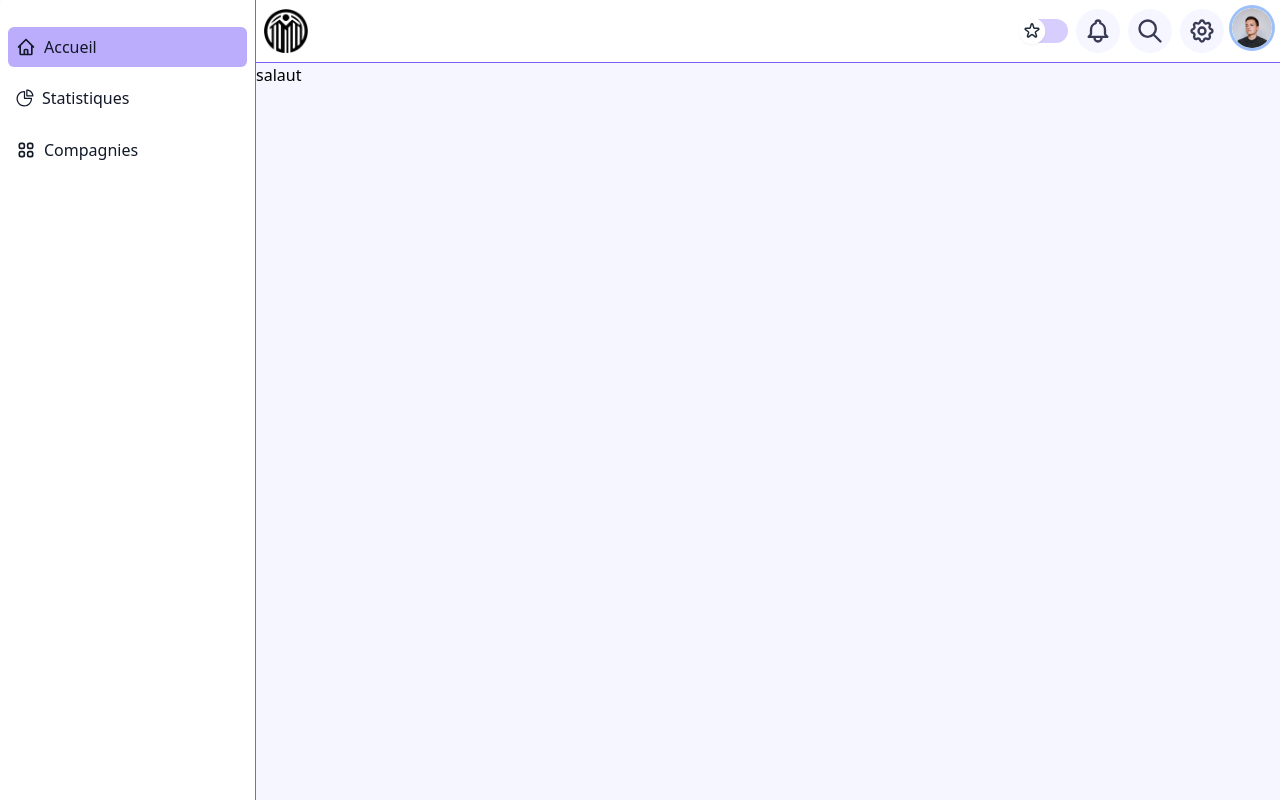
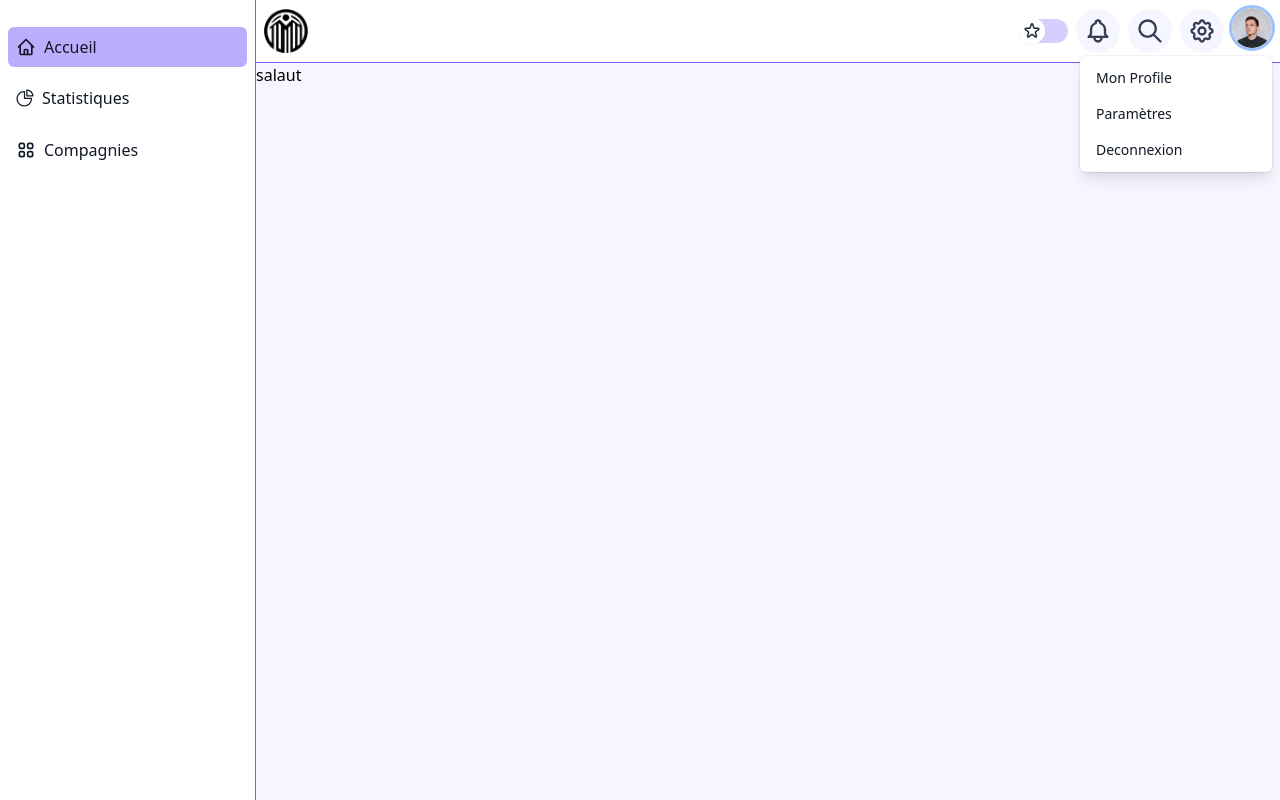
Before and after one commit to isaacmayela/Invoice-app, a React (Vite) app: page /home in a window 1280 px wide. Both pictures are taken after a click on the button "User menu". Built offline with nearby package versions, Linux system fonts and the light colour scheme.

Commit message:
feat: profile submenu integration

```diff
--- a/src/components/Header.jsx
+++ b/src/components/Header.jsx
@@ -22,25 +22,37 @@ function Header() {
 
     const [isMobileSubMenuOpen, setIsMobileSubMenuOpen] = useState(false)
     const [isMobileMainMenuOpen, setIsMobileMainMenuOpen] = useState(false)
+    const [isUserMenu, setiIsUserMenu] = useState(false)
+    const [isUserMobileMenu, setiIsUserMobileMenu] = useState(false)
 
     function onMobileMenuOpen() {
         setIsMobileMainMenuOpen(false)
+        setiIsUserMobileMenu(false)
         setIsMobileSubMenuOpen(!isMobileSubMenuOpen);
     }
 
     function onMobileMainOpen() {
         setIsMobileSubMenuOpen(false)
+        setiIsUserMobileMenu(false)
         setIsMobileMainMenuOpen(!isMobileMainMenuOpen);
+    }
+
+    function onUserMenuOpen() {
+        setiIsUserMenu(!isUserMenu)
+    }
+
+    function onUserMobileMenuOpen() {
+        setiIsUserMobileMenu(!isUserMobileMenu)
     }
 
     return (
         <>
-            <header className="relative bg-[#fff] dark:bg-[#141625]">{/* #141625 dark*/}
+            <header className="relative bg-[#fff] dark:bg-[#141625]">
                 <div className="flex items-center justify-between p-2 border-b border-b-[#7b5df9]">
                     <button
                         onClick={onMobileMainOpen}
                         className="p-1 transition-colors duration-200 rounded-md text-[#383b53] bg-[#f5f6ff] hover:text-[#26293f] hover:bg-[#e8e9f3] md:hidden focus:outline-none focus:ring dark:text-[rgba(123,93,249,1)] dark:bg-[#26293f] dark:hover:text-gray-100 dark:hover:bg-[rgba(123,93,249,0.5)]"
-                    > {/* text-[rgba(123,93,249,1)]  bg-[#26293f] hover:text-grayhover:bg-[rgba(123,93,249,0.5)]-100  dark*/}
+                    >
                         <span className="sr-only">Open main manu</span>
                         <span aria-hidden="true">
                             <LinesIcon/>
@@ -60,15 +72,14 @@ function Header() {
                     </button>
                     <nav className="hidden space-x-2 md:flex md:items-center">
                         <button className="relative focus:outline-none" onClick={toggleTheme}>
-                            <div className="w-12 h-6 transition rounded-full outline-none bg-[rgba(123,93,249,0.3)] dark:bg-[rgba(123,93,249,1)]"></div> {/* bg-[rgba(123,93,249,1)]  dark*/}
-                            <div className="absolute top-0 left-0 inline-flex items-center justify-center w-6 h-6 transition-all duration-150 transform scale-110 rounded-full shadow-sm translate-x-0 dark:translate-x-6 text-gray-800 bg-[#fff] dark:bg-[#343749] dark:text-gray-100"> {/* bg-[#343749]  text-gray-100 dark*/}
+                            <div className="w-12 h-6 transition rounded-full outline-none bg-[rgba(123,93,249,0.3)] dark:bg-[rgba(123,93,249,1)]"></div>
+                            <div className="absolute top-0 left-0 inline-flex items-center justify-center w-6 h-6 transition-all duration-150 transform scale-110 rounded-full shadow-sm translate-x-0 dark:translate-x-6 text-gray-800 bg-[#fff] dark:bg-[#343749] dark:text-gray-100">
                                 {
                                     darkMode ?
                                     <MoonIcon/>
                                     :<SunIcon/>
                                 }
 
-                                {/* <SunIcon/> */}
                             </div>
                         </button>
                         <button
@@ -88,6 +99,7 @@ function Header() {
                         </button>
                         <div className="relative">
                             <button
+                                onClick={onUserMenuOpen}
                                 type="button"
                                 className="transition-opacity duration-200 rounded-full dark:opacity-75 dark:hover:opacity-100 focus:outline-none focus:ring dark:focus:opacity-100"
                             >
@@ -95,23 +107,19 @@ function Header() {
                                 <img className="w-10 h-10 rounded-full" src={userIcon} alt="user icon" />
                             </button>
 
-                            {/* <div
-                                class="absolute right-0 w-48 py-1 bg-[#343749] rounded-md shadow-lg top-12 ring-1 ring-black ring-opacity-5 focus:outline-none"
+                            <div
+                                className={`absolute right-0 w-48 py-1 bg-[#fff] dark:bg-[#343749] rounded-md shadow-lg top-12 ring-1 ring-black ring-opacity-5 focus:outline-none ${isUserMenu ? 'block' : 'hidden'}`}
                             >
-                                <a
-                                href="#"
-                                role="menuitem"
-                                class="block px-4 py-2 text-sm text-gray-100 transition-colors hover:bg-gray-100 dark:text-light dark:hover:bg-primary"
-                                >
-                                Your Profile
-                                </a>
-                                <a href="#" role="menuitem" class="block px-4 py-2 text-sm text-gray-100 transition-colors hover:bg-gray-100 dark:text-light dark:hover:bg-primary">
-                                    Settings
-                                </a>
-                                <a href="#" role="menuitem" class="block px-4 py-2 text-sm text-gray-100 transition-colors hover:bg-gray-100 dark:text-light dark:hover:bg-primary">
-                                    Logout
-                                </a>
-                            </div> */}
+                                <Link to={"#"} className="block px-4 py-2 text-sm text-gray-900 dark:text-gray-100 transition-colors hover:bg-gray-100 dark:text-light dark:hover:bg-[rgba(123,93,249,0.5)]">
+                                    Mon Profile
+                                </Link>
+                                <Link to={"#"} className="block px-4 py-2 text-sm text-gray-900 dark:text-gray-100 transition-colors hover:bg-gray-100 dark:text-light dark:hover:bg-[rgba(123,93,249,0.5)]">
+                                    Paramètres
+                                </Link>
+                                <Link to={"#"} className="block px-4 py-2 text-sm text-gray-900 dark:text-gray-100 transition-colors hover:bg-gray-100 dark:text-light dark:hover:bg-[rgba(123,93,249,0.5)]">
+                                    Deconnexion
+                                </Link>
+                            </div>
                         </div>
                     </nav>
                     {/* Mobile sub-menu */}
@@ -128,7 +136,6 @@ function Header() {
                                     <MoonIcon/>
                                     :<SunIcon/>
                                 }
-                                    {/* <SunIcon/> */}
                                 </div>
                             </button>
                             <button
@@ -149,6 +156,7 @@ function Header() {
                         </div>
                         <div className="relative ml-auto">
                             <button
+                                onClick={onUserMobileMenuOpen}
                                 type="button"
                                 className="transition-opacity duration-200 rounded-full dark:opacity-75 dark:hover:opacity-100 focus:outline-none focus:ring dark:focus:opacity-100"
                             >
@@ -157,6 +165,20 @@ function Header() {
                             </button>
 
                             {/* Modal comment div */}
+
+                            <div
+                                className={`absolute right-0 w-48 py-1 origin-top-right bg-white dark:bg-[#343749] rounded-md shadow-lg top-12 ring-1 ring-black ring-opacity-5 md:hidden dark:bg-dark ${isUserMobileMenu ? 'block' : 'hidden'}`}
+                            >
+                                <Link to={"#"} className="block px-4 py-2 text-sm text-gray-900 dark:text-gray-100 transition-colors hover:bg-gray-100 dark:text-light dark:hover:bg-[rgba(123,93,249,0.5)]">
+                                    Mon Profile
+                                </Link>
+                                <Link to={"#"} className="block px-4 py-2 text-sm text-gray-900 dark:text-gray-100 transition-colors hover:bg-gray-100 dark:text-light dark:hover:bg-[rgba(123,93,249,0.5)]">
+                                    Paramètres
+                                </Link>
+                                <Link to={"#"} className="block px-4 py-2 text-sm text-gray-900 dark:text-gray-100 transition-colors hover:bg-gray-100 dark:text-light dark:hover:bg-[rgba(123,93,249,0.5)]">
+                                    Deconnexion
+                                </Link>
+                            </div>
 
                         </div>
                     </nav>
```
